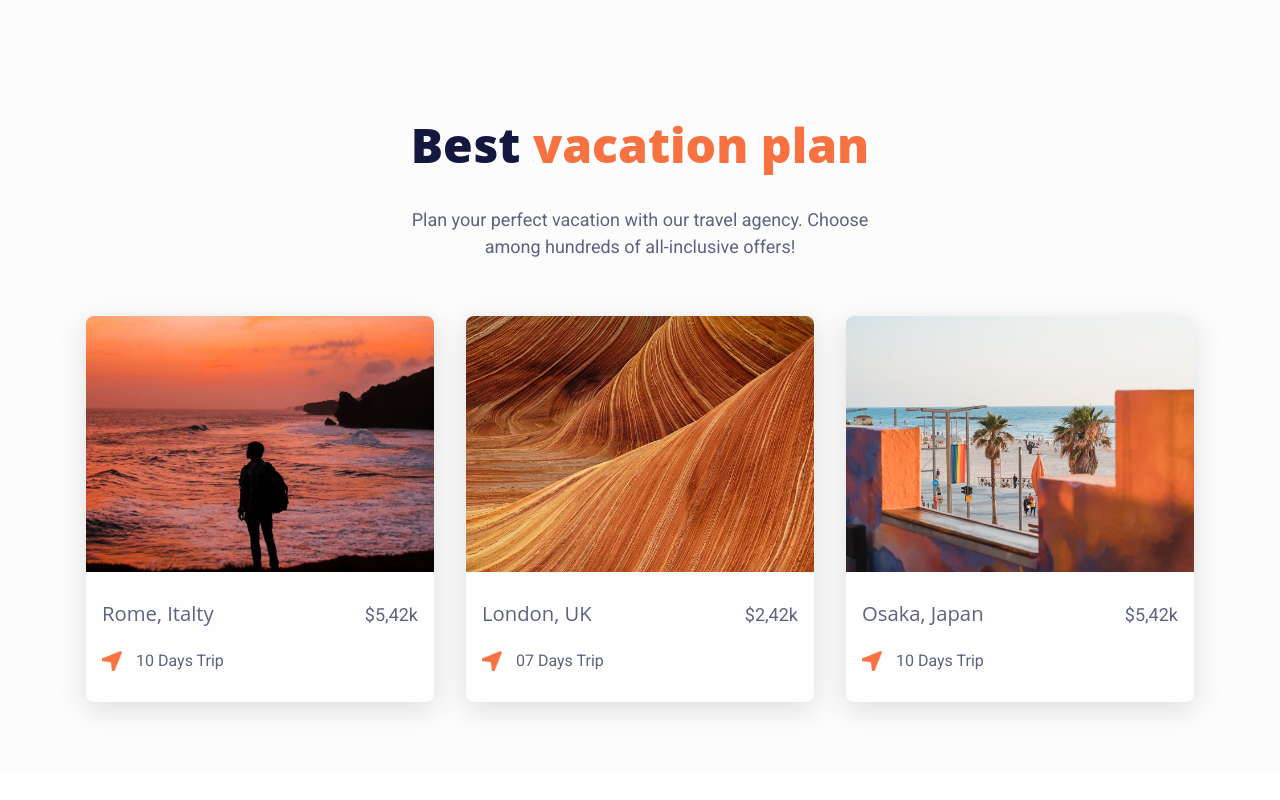
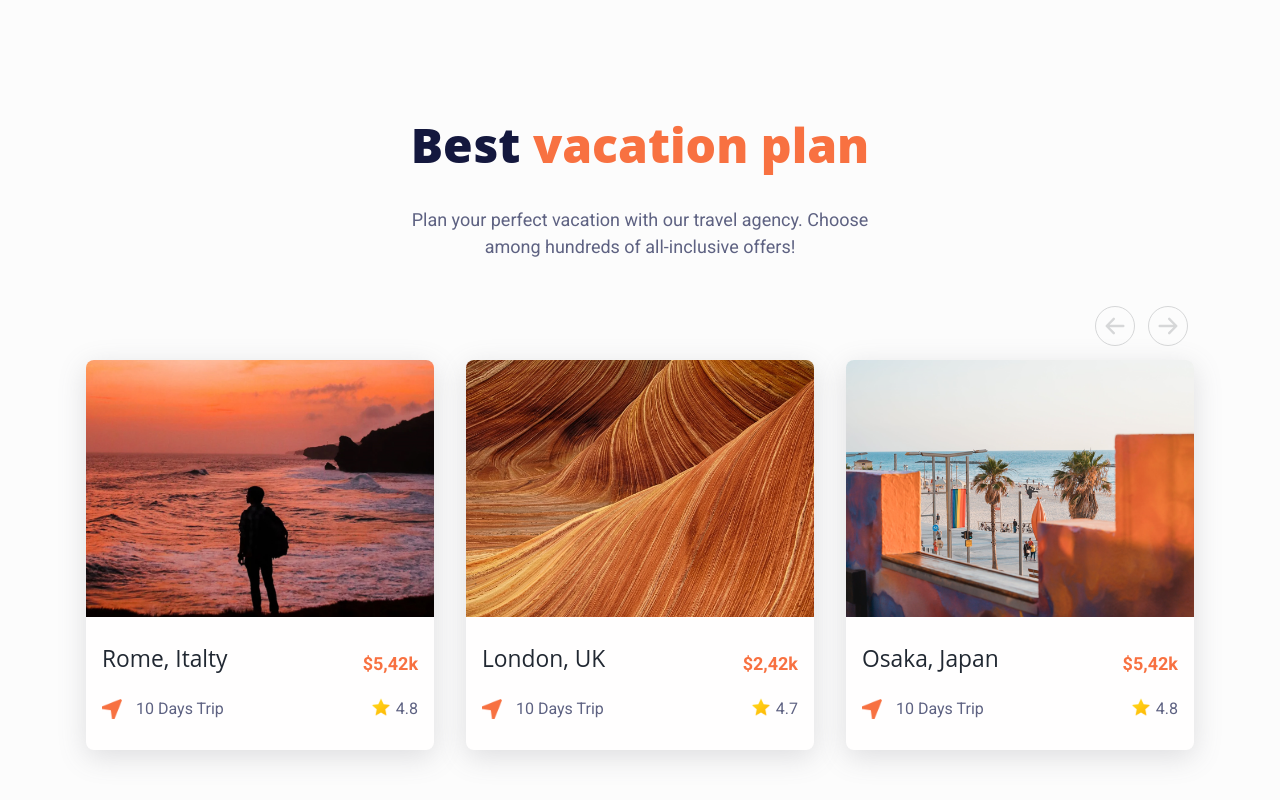
Before and after one commit to carlos112717/trabook, a plain HTML site: page index.html in a window 1280 px wide. Shown: the part 2195-2995 px from the top of the page. Before the commit the page ends 2966 px from the top, so only its background shows below. Drawn offline with nearby package versions, Linux system fonts and the light colour scheme.

Commit message:
Creando botones de carrusel

```diff
--- a/index.html
+++ b/index.html
@@ -416,7 +416,7 @@
                 <div
                     class="container pt-4">
                     <div class="row">
-                        <div class="col-lg-12 mx-auto text-center mb-3">
+                        <div class="col-lg-12 mx-auto text-center">
                             <h1 class="display-3"
                                 style="font-size: 3rem;">Best
                                 <span class="text-danger">vacation plan</span></h1>
@@ -425,6 +425,30 @@
                                 Choose<br
                                     class="d-none d-xl-block" />among hundreds
                                 of all-inclusive offers!</p>
+                        </div>
+                        <div class="d-flex justify-content-end mb-2">
+                            <div
+                                class="d-flex ">
+                                <svg xmlns="http://www.w3.org/2000/svg"
+                                    width="40"
+                                    height="40" fill="currentColor"
+                                    class="bi bi-arrow-left-short arrow__clas"
+                                    viewBox="0 0 16 16">
+                                    <path fill-rule="evenodd"
+                                        d="M12 8a.5.5 0 0 1-.5.5H5.707l2.147 2.146a.5.5 0 0 1-.708.708l-3-3a.5.5 0 0 1 0-.708l3-3a.5.5 0 1 1 .708.708L5.707 7.5H11.5a.5.5 0 0 1 .5.5" />
+                                </svg>
+
+                                <svg xmlns="http://www.w3.org/2000/svg"
+                                    width="40"
+                                    height="40" fill="currentColor"
+                                    class="bi bi-arrow-right-short arrow__clas"
+                                    viewBox="0 0 16 16">
+                                    <path fill-rule="evenodd"
+                                        d="M4 8a.5.5 0 0 1 .5-.5h5.793L8.146 5.354a.5.5 0 1 1 .708-.708l3 3a.5.5 0 0 1 0 .708l-3 3a.5.5 0 0 1-.708-.708L10.293 8.5H4.5A.5.5 0 0 1 4 8" />
+                                </svg>
+
+                            </div>
+
                         </div>
                     </div>
                     <div class="row flex-center h-100">
@@ -437,21 +461,38 @@
                                             alt="Rome, Italty" />
                                         <div class="card-body py-4 px-3">
                                             <div
-                                                class="d-flex flex-column flex-lg-row justify-content-between mb-3">
-                                                <h4
+                                                class="d-flex flex-column flex-lg-row justify-content-between mb-3 align-items-center">
+                                                <h3
                                                     class="text-secondary fw-medium"><a
-                                                        class="link-900 text-decoration-none stretched-link"
-                                                        href="#!">Rome, Italty</a></h4><span
-                                                    class="fs-1 fw-medium">$5,42k</span>
+                                                        class="text-decoration-none stretched-link"
+                                                        href="#!">Rome, Italty</a></h3><span
+                                                    class="fs-1 fw-bold text-danger">$5,42k</span>
                                             </div>
+
+                                            <div
+                                                class="d-flex justify-content-between">
                                                 <div
                                                     class="d-flex align-items-center">
                                                     <img
                                                         src="img/Navigation.png"
                                                         style="margin-right: 14px"
-                                                    width="20" alt="navigation" /><span
+                                                        width="20"
+                                                        alt="navigation" /><span
                                                         class="fs-0 fw-medium">10
-                                                    Days Trip</span></div>
+                                                        Days Trip</span>
+
+                                                </div>
+
+                                                <div
+                                                    class="d-flex align-items-center">
+                                                    <img class="mb-1"
+                                                        src="img/Star.png"
+                                                        style="margin-right: 5px"
+                                                        width="20"
+                                                        alt="start" /><span
+                                                        class="fs-0 fw-medium">4.8</span></div>
+                                            </div>
+
                                         </div>
                                     </div>
                                 </div>
@@ -462,21 +503,36 @@
                                             alt="Rome, Italty" />
                                         <div class="card-body py-4 px-3">
                                             <div
-                                                class="d-flex flex-column flex-lg-row justify-content-between mb-3">
-                                                <h4
+                                                class="d-flex flex-column flex-lg-row justify-content-between mb-3 align-items-center">
+                                                <h3
                                                     class="text-secondary fw-medium"><a
-                                                        class="link-900 text-decoration-none stretched-link"
-                                                        href="#!">London, UK</a></h4><span
-                                                    class="fs-1 fw-medium">$2,42k</span>
+                                                        class="text-decoration-none stretched-link"
+                                                        href="#!">London, UK</a></h3><span
+                                                    class="fs-1 fw-bold text-danger">$2,42k</span>
                                             </div>
+                                            <div
+                                                class="d-flex justify-content-between">
                                                 <div
                                                     class="d-flex align-items-center">
                                                     <img
                                                         src="img/Navigation.png"
                                                         style="margin-right: 14px"
-                                                    width="20" alt="navigation" /><span
-                                                    class="fs-0 fw-medium">07
-                                                    Days Trip</span></div>
+                                                        width="20"
+                                                        alt="navigation" /><span
+                                                        class="fs-0 fw-medium">10
+                                                        Days Trip</span>
+
+                                                </div>
+
+                                                <div
+                                                    class="d-flex align-items-center">
+                                                    <img class="mb-1"
+                                                        src="img/Star.png"
+                                                        style="margin-right: 5px"
+                                                        width="20"
+                                                        alt="start" /><span
+                                                        class="fs-0 fw-medium">4.7</span></div>
+                                            </div>
                                         </div>
                                     </div>
                                 </div>
@@ -487,21 +543,36 @@
                                             alt="Rome, Italty" />
                                         <div class="card-body py-4 px-3">
                                             <div
-                                                class="d-flex flex-column flex-lg-row justify-content-between mb-3">
-                                                <h4
+                                                class="d-flex flex-column flex-lg-row justify-content-between mb-3 align-items-center">
+                                                <h3
                                                     class="text-secondary fw-medium"><a
-                                                        class="link-900 text-decoration-none stretched-link"
-                                                        href="#!">Osaka, Japan</a></h4><span
-                                                    class="fs-1 fw-medium">$5,42k</span>
+                                                        class="text-decoration-none stretched-link"
+                                                        href="#!">Osaka, Japan</a></h3><span
+                                                    class="fs-1 fw-bold text-danger ">$5,42k</span>
                                             </div>
+                                            <div
+                                                class="d-flex justify-content-between">
                                                 <div
                                                     class="d-flex align-items-center">
                                                     <img
                                                         src="img/Navigation.png"
                                                         style="margin-right: 14px"
-                                                    width="20" alt="navigation" /><span
+                                                        width="20"
+                                                        alt="navigation" /><span
                                                         class="fs-0 fw-medium">10
-                                                    Days Trip</span></div>
+                                                        Days Trip</span>
+
+                                                </div>
+
+                                                <div
+                                                    class="d-flex align-items-center">
+                                                    <img class="mb-1"
+                                                        src="img/Star.png"
+                                                        style="margin-right: 5px"
+                                                        width="20"
+                                                        alt="start" /><span
+                                                        class="fs-0 fw-medium">4.8</span></div>
+                                            </div>
                                         </div>
                                     </div>
                                 </div>
```
Also changed, not shown: styles__css/styles_bootstrap.css. Lines whose indentation alone changed are shown as unchanged.
